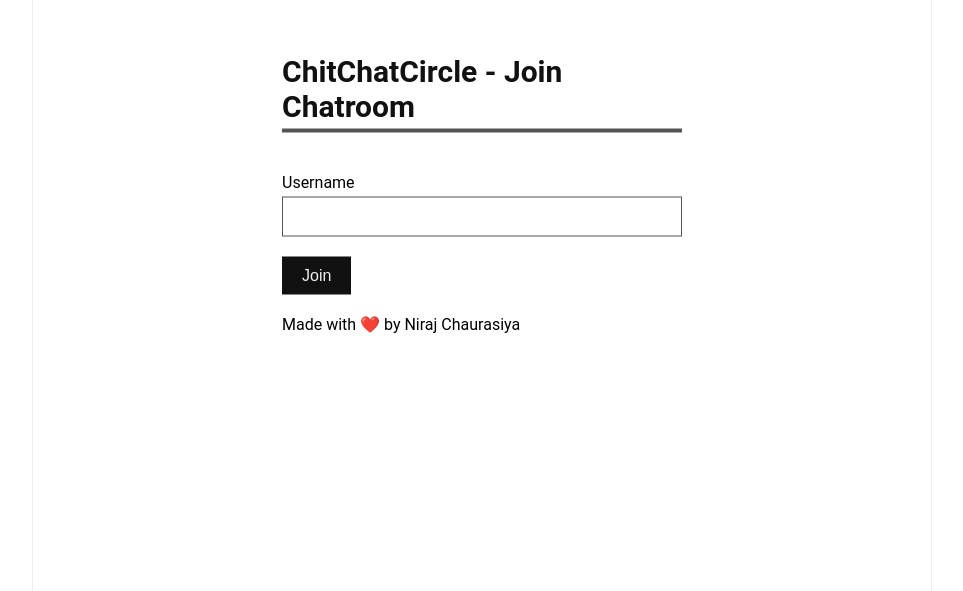
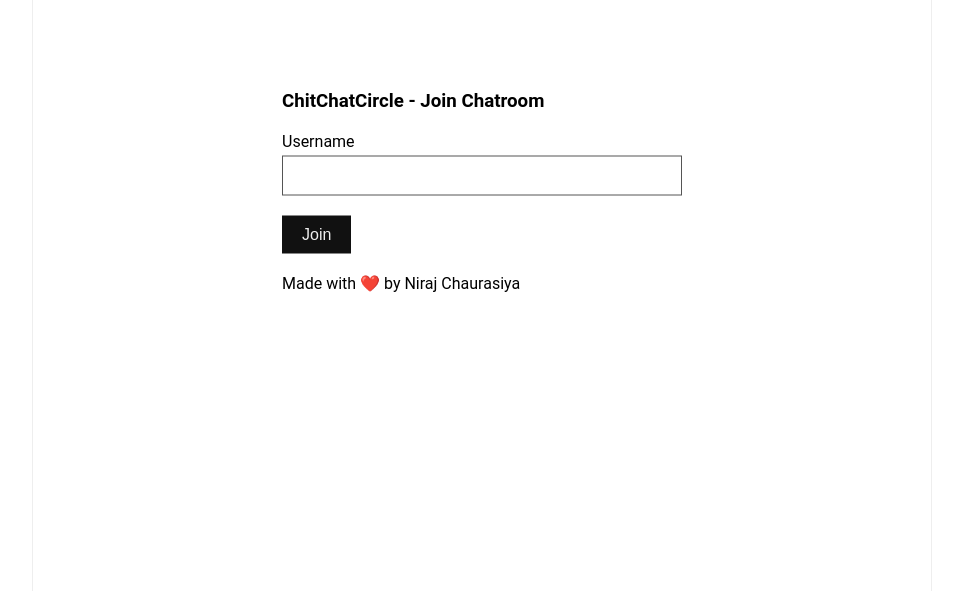
Before and after one commit to nirajchaurasiya/chat-app-html-css-js-nodejs, a website: page chatapp/public/index.html in a window 1280 px wide. Shown: the part 209-800 px from the top of the page, without its empty margins (158-1121 px from the left). Drawn offline with nearby package versions, Linux system fonts and the light colour scheme; no server answers.

Commit message:
Update index.html

```diff
--- a/chatapp/public/index.html
+++ b/chatapp/public/index.html
@@ -17,7 +17,7 @@
     <div class="app">
         <div class="screen join-screen active">
             <div class="form">
-                <h2>ChitChatCircle - Join Chatroom</h2>
+                <h3>ChitChatCircle - Join Chatroom</h3>
                 <div class="form-input">
                     <label for="username">Username</label>
                     <input type="text" id="username">
```
